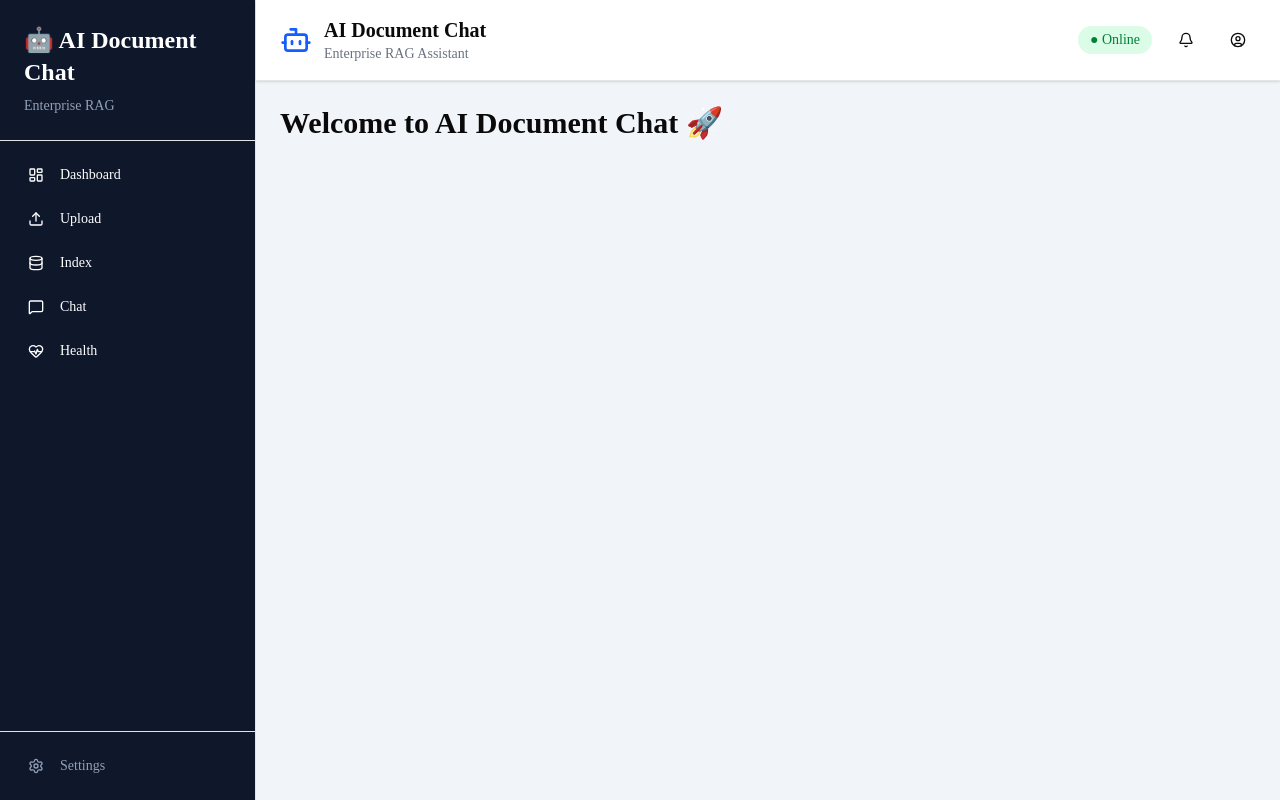
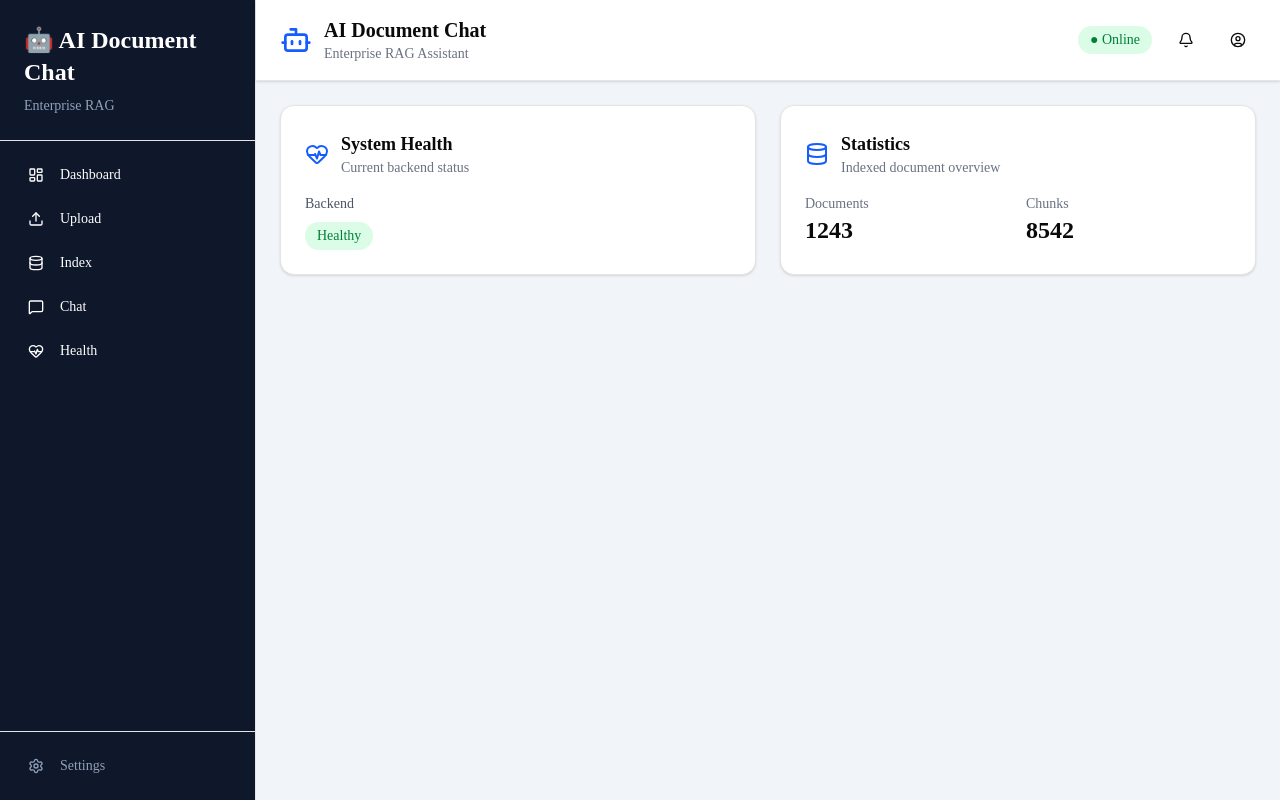
Before and after one commit to manojkr-ai-labs/ai-document-chat-rag, a Next.js app in the folder frontend/: page / in a window 1280 px wide. Built offline with nearby package versions, Linux system fonts and the light colour scheme.

Commit message:
feat(frontend): add quick action cards to dashboard

```diff
--- a/frontend/app/page.tsx
+++ b/frontend/app/page.tsx
@@ -1,11 +1,17 @@
 import DashboardLayout from "@/components/layout/DashboardLayout";
+import StatusCard from "@/components/dashboard/StatusCard";
+import StatsCard from "@/components/dashboard/StatsCard";
 
 export default function Home() {
   return (
     <DashboardLayout>
-      <h1 className="text-3xl font-bold">
-        Welcome to AI Document Chat 🚀
-      </h1>
+      <div className="grid grid-cols-2 gap-6">
+        <StatusCard healthy={true} />
+        <StatsCard
+          documents={1243}
+          chunks={8542}
+        />
+      </div>
     </DashboardLayout>
   );
 }
--- a/frontend/components/dashboard/DashboardCard.tsx
+++ b/frontend/components/dashboard/DashboardCard.tsx
@@ -0,0 +1,41 @@
+import { ReactNode } from "react";
+
+interface DashboardCardProps {
+  title: string;
+  description?: string;
+  icon?: ReactNode;
+  children?: ReactNode;
+}
+
+export default function DashboardCard({
+  title,
+  description,
+  icon,
+  children,
+}: DashboardCardProps) {
+  return (
+    <div className="rounded-xl border bg-white p-6 shadow-sm transition hover:shadow-md">
+      <div className="mb-4 flex items-center gap-3">
+        <div className="text-blue-600">
+          {icon}
+        </div>
+
+        <div>
+          <h2 className="text-lg font-semibold">
+            {title}
+          </h2>
+
+          {description && (
+            <p className="text-sm text-gray-500">
+              {description}
+            </p>
+          )}
+        </div>
+      </div>
+
+      <div>
+        {children}
+      </div>
+    </div>
+  );
+}
--- a/frontend/components/dashboard/StatsCard.tsx
+++ b/frontend/components/dashboard/StatsCard.tsx
@@ -0,0 +1,42 @@
+import { Database } from "lucide-react";
+import DashboardCard from "./DashboardCard";
+
+interface StatsCardProps {
+  documents: number;
+  chunks: number;
+}
+
+export default function StatsCard({
+  documents,
+  chunks,
+}: StatsCardProps) {
+  return (
+    <DashboardCard
+      title="Statistics"
+      description="Indexed document overview"
+      icon={<Database className="h-6 w-6" />}
+    >
+      <div className="grid grid-cols-2 gap-4">
+        <div>
+          <p className="text-sm text-gray-500">
+            Documents
+          </p>
+
+          <p className="text-2xl font-bold">
+            {documents}
+          </p>
+        </div>
+
+        <div>
+          <p className="text-sm text-gray-500">
+            Chunks
+          </p>
+
+          <p className="text-2xl font-bold">
+            {chunks}
+          </p>
+        </div>
+      </div>
+    </DashboardCard>
+  );
+}
--- a/frontend/components/dashboard/StatusCard.tsx
+++ b/frontend/components/dashboard/StatusCard.tsx
@@ -0,0 +1,34 @@
+import { HeartPulse } from "lucide-react";
+import DashboardCard from "./DashboardCard";
+
+interface StatusCardProps {
+  healthy: boolean;
+}
+
+export default function StatusCard({
+  healthy,
+}: StatusCardProps) {
+  return (
+    <DashboardCard
+      title="System Health"
+      description="Current backend status"
+      icon={<HeartPulse className="h-6 w-6" />}
+    >
+      <div className="space-y-2">
+        <p className="text-sm text-gray-600">
+          Backend
+        </p>
+
+        <span
+          className={`inline-flex rounded-full px-3 py-1 text-sm font-medium ${
+            healthy
+              ? "bg-green-100 text-green-700"
+              : "bg-red-100 text-red-700"
+          }`}
+        >
+          {healthy ? "Healthy" : "Offline"}
+        </span>
+      </div>
+    </DashboardCard>
+  );
+}
```
